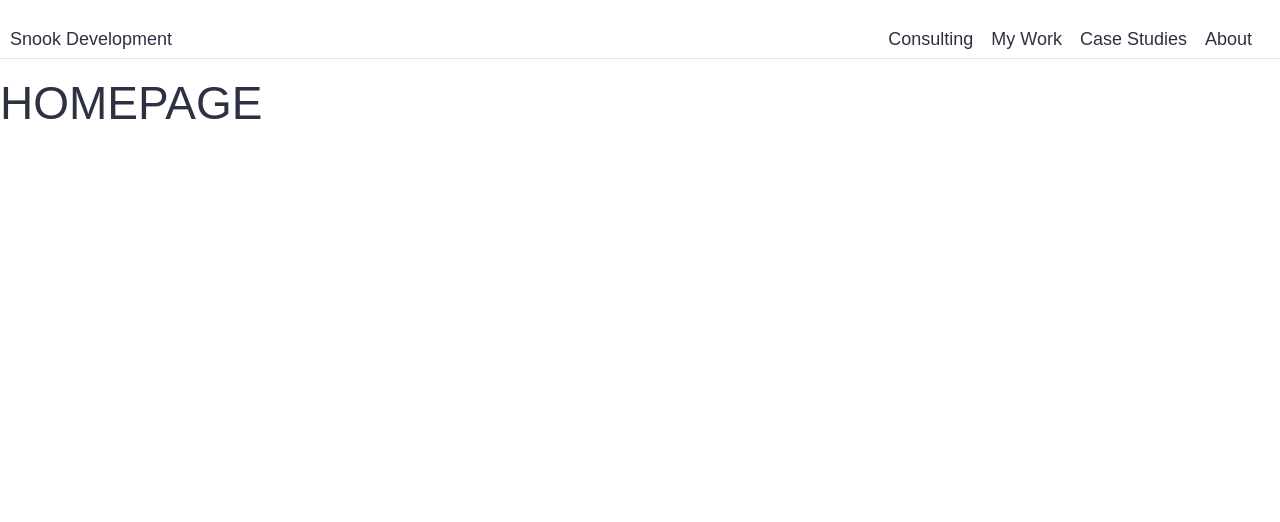
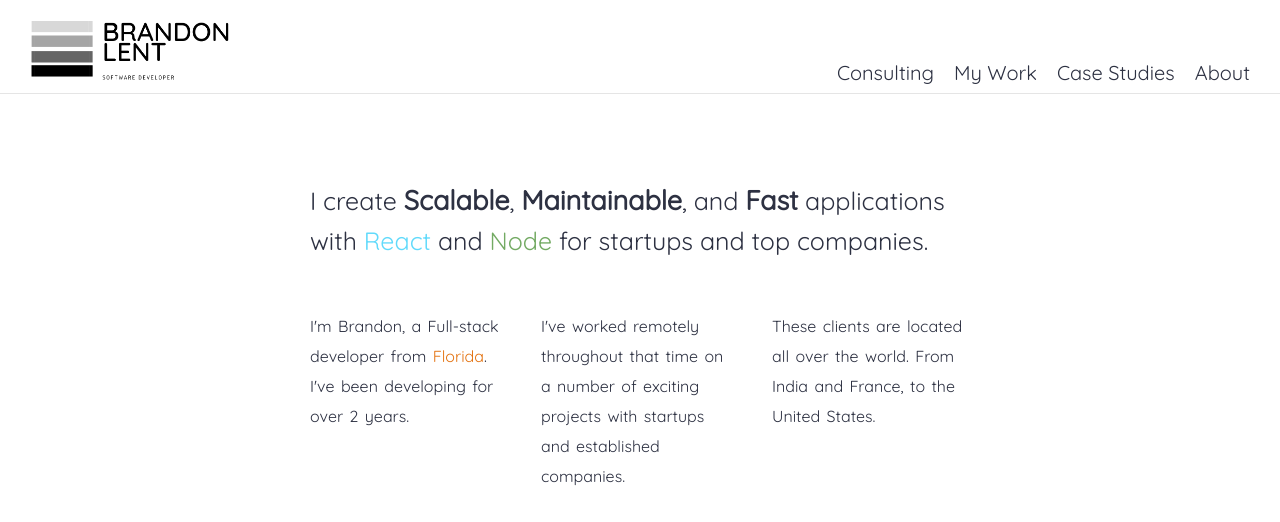
Before and after one commit to brandon-lent/My_Portfolio, a React (Create React App) app: page / in a window 1280 px wide. Shown: the top 522 px of the page. Built offline with nearby package versions, Linux system fonts and the light colour scheme.

Commit message:
Configured homepage

```diff
--- a/public/index.html
+++ b/public/index.html
@@ -7,7 +7,7 @@
     <meta name="theme-color" content="#000000" />
     <meta
       name="description"
-      content="Web site created using create-react-app"
+      content="Brandon Lent's website, created with React."
     />
     <link rel="apple-touch-icon" href="%PUBLIC_URL%/logo192.png" />
     <link rel="manifest" href="%PUBLIC_URL%/manifest.json" />
@@ -15,7 +15,7 @@
       href="https://fonts.googleapis.com/css?family=Quicksand&display=swap"
       rel="stylesheet"
     />
-    <title>Snook Development</title>
+    <title>Brandon Lent | Software Developer</title>
   </head>
   <body>
     <noscript>You need to enable JavaScript to run this app.</noscript>
--- a/src/components/navigation/Navigation.tsx
+++ b/src/components/navigation/Navigation.tsx
@@ -2,6 +2,9 @@ import React from "react";
 
 // Routing
 import { Link } from "react-router-dom";
+
+// Logo
+import Logo from "../../assets/Logo.png";
 
 interface NavigationProps {}
 
@@ -10,7 +13,9 @@ export const Navigation: React.FC<NavigationProps> = ({}) => {
     <nav className="navbar">
       <ul>
         <li>
-          <Link to="/">Snook Development</Link>
+          <Link to="/">
+            <img src={Logo} alt="Brandon Lent, Software Developer, Logo." />
+          </Link>
         </li>
       </ul>
       <ul>
--- a/src/components/pages/home/Home.tsx
+++ b/src/components/pages/home/Home.tsx
@@ -3,5 +3,40 @@ import React from "react";
 interface HomeProps {}
 
 export const Home: React.FC<HomeProps> = ({}) => {
-  return <h1>HOMEPAGE</h1>;
+  return (
+    <div className="homepage">
+      <article>
+        <section className="intro">
+          {/* <h1>Welcome</h1> */}
+          <p>
+            I create <span>Scalable</span>, <span>Maintainable</span>, and{" "}
+            <span>Fast</span> applications <br /> with{" "}
+            <span className="reactSpan">React</span> and{" "}
+            <span className="nodeSpan">Node</span> for startups and top
+            companies.
+          </p>
+        </section>
+      </article>
+      <article className="intro-text">
+        <section className="intro-2">
+          <p>
+            I'm Brandon, a Full-stack developer from <span>Florida</span>. I've
+            been developing for over 2 years.
+          </p>
+        </section>
+        <section className="intro-2">
+          <p>
+            I've worked remotely throughout that time on a number of exciting
+            projects with startups and established companies.
+          </p>
+        </section>
+        <section className="intro-2">
+          <p>
+            These clients are located all over the world. From India and France,
+            to the United States.
+          </p>
+        </section>
+      </article>
+    </div>
+  );
 };
--- /dev/null
+++ b/src/react-app-env.d.ts
@@ -0,0 +1 @@
+/// <reference types="react-scripts" />
--- a/src/styles/base.scss
+++ b/src/styles/base.scss
@@ -1,3 +1,5 @@
 .base {
-  margin-top: 8rem;
+  margin-top: 11rem;
+  margin-left: 11rem;
+  margin-right: 11rem;
 }
--- a/src/styles/global.scss
+++ b/src/styles/global.scss
@@ -11,7 +11,7 @@ html {
 
 html,
 body {
-  font-family: "Ubuntu", sans-serif;
+  font-family: $font-stack;
   color: $font-color;
   background-color: $background-color;
 }
--- /dev/null
+++ b/src/styles/homepage.scss
@@ -0,0 +1,58 @@
+.homepage {
+  margin-top: 18rem;
+  margin-left: 20rem;
+  margin-right: 20rem;
+}
+
+.intro {
+  display: flex;
+  flex-direction: column;
+  h1 {
+    font-size: 10rem;
+    margin-bottom: 1rem;
+  }
+  p {
+    font-size: 2.5rem;
+    line-height: 4rem;
+  }
+  span {
+    font-size: 2.7rem;
+    font-weight: bold;
+  }
+  .reactSpan {
+    font-size: 2.5rem;
+    font-weight: normal;
+    color: #61dafb;
+    &:hover {
+      color: #55b8d3ec;
+    }
+  }
+  .nodeSpan {
+    font-size: 2.5rem;
+    font-weight: normal;
+    color: #73aa63;
+    &:hover {
+      color: #74aa63c5;
+    }
+  }
+}
+
+.intro-text {
+  display: flex;
+  flex-direction: row;
+  justify-content: space-between;
+  margin-top: 5rem;
+}
+
+.intro-2 {
+  width: 30%;
+  p {
+    font-size: 1.6rem;
+    font-weight: 500;
+    word-spacing: 0.2rem;
+    line-height: 3rem;
+  }
+  span {
+    color: #e3710e;
+  }
+}
--- a/src/styles/index.scss
+++ b/src/styles/index.scss
@@ -1,7 +1,8 @@
 @import "variables";
-
 @import "reset";
-
 @import "global";
 @import "base";
+
+// Pages
 @import "navigation";
+@import "homepage";
--- a/src/styles/navigation.scss
+++ b/src/styles/navigation.scss
@@ -5,9 +5,10 @@
   display: flex;
   flex-direction: row;
   justify-content: space-between;
+  align-items: flex-end;
   padding: 1rem;
   margin-bottom: 1rem;
-  margin-top: 2rem;
+  padding-top: 2rem;
   top: 0;
 
   ul {
@@ -15,9 +16,13 @@
   }
 
   li {
+    img {
+      width: 200px;
+      margin-left: 2rem;
+    }
     a {
-      margin-right: 1.8rem;
-      font-size: 1.8rem;
+      margin-right: 2rem;
+      font-size: 2rem;
     }
   }
 }
```
Also changed, not shown: src/assets/Logo.png (added), src/assets/lo.png (added).
